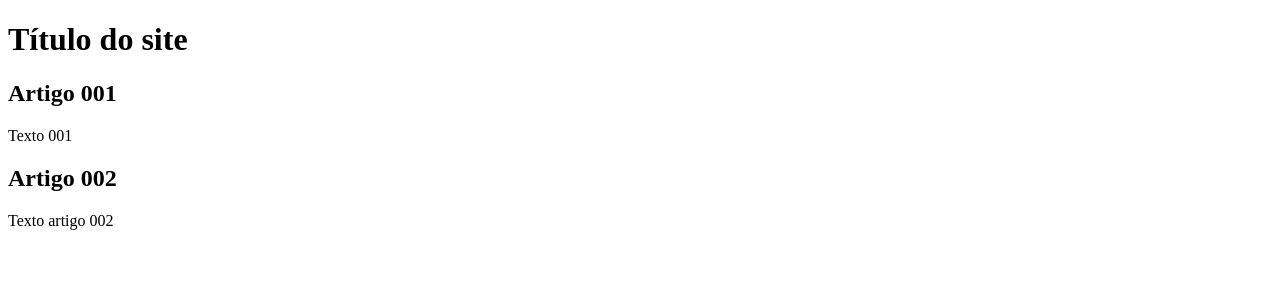
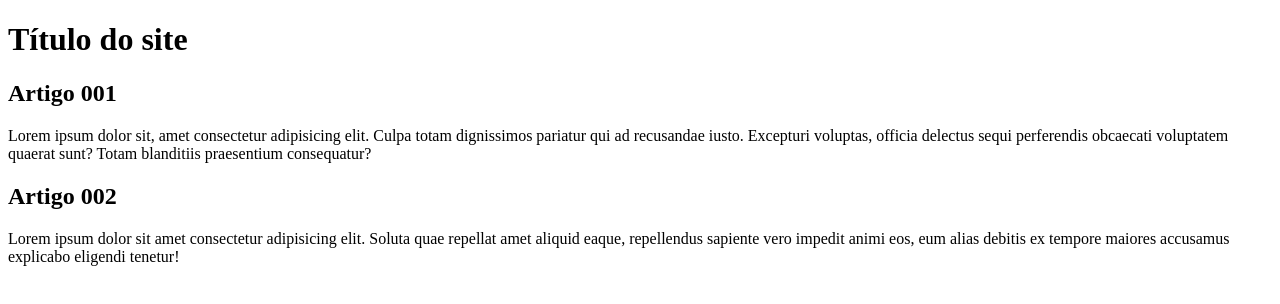
Before and after one commit to dratizzo/Projeto-site, a plain HTML site: page index.html in a window 1280 px wide. Drawn offline with Linux system fonts and the light colour scheme.

Commit message:
Adição do lorem

```diff
--- a/index.html
+++ b/index.html
@@ -12,11 +12,11 @@
         </header>
         <article>
             <h2>Artigo 001</h2>
-            <p>Texto 001</p>
+            <p>Lorem ipsum dolor sit, amet consectetur adipisicing elit. Culpa totam dignissimos pariatur qui ad recusandae iusto. Excepturi voluptas, officia delectus sequi perferendis obcaecati voluptatem quaerat sunt? Totam blanditiis praesentium consequatur?</p>
         </article>
         <article>
             <h2>Artigo 002</h2>
-            <p>Texto artigo 002</p>
+            <p>Lorem ipsum dolor sit amet consectetur adipisicing elit. Soluta quae repellat amet aliquid eaque, repellendus sapiente vero impedit animi eos, eum alias debitis ex tempore maiores accusamus explicabo eligendi tenetur!</p>
         </article>
     </main>
 </body>
```
